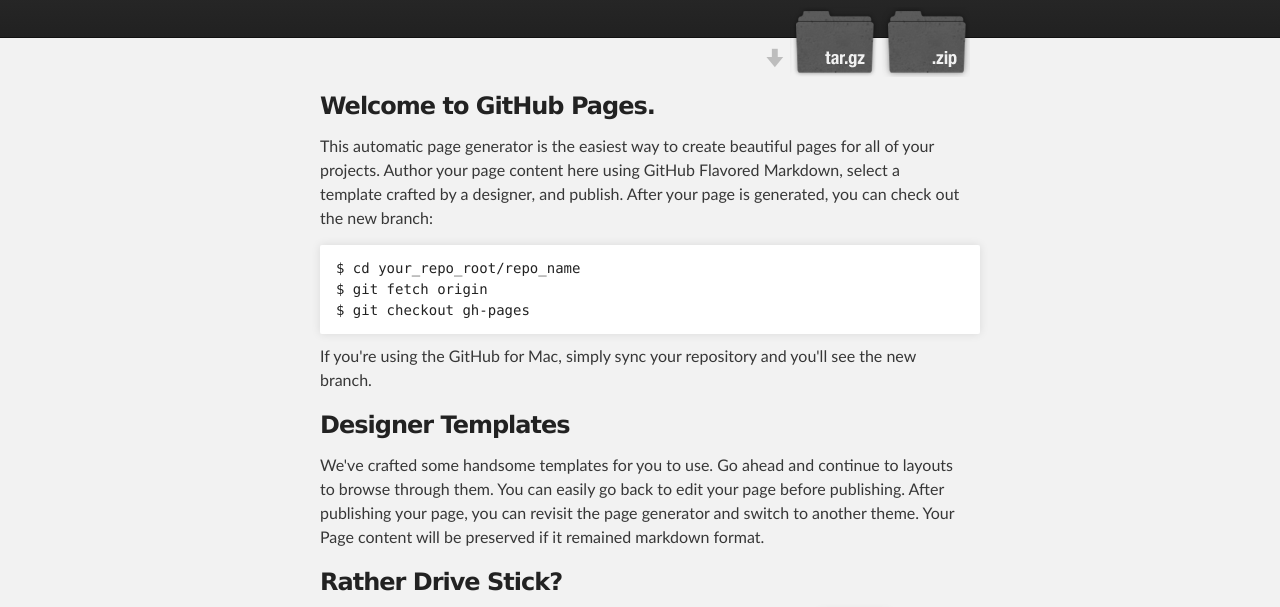
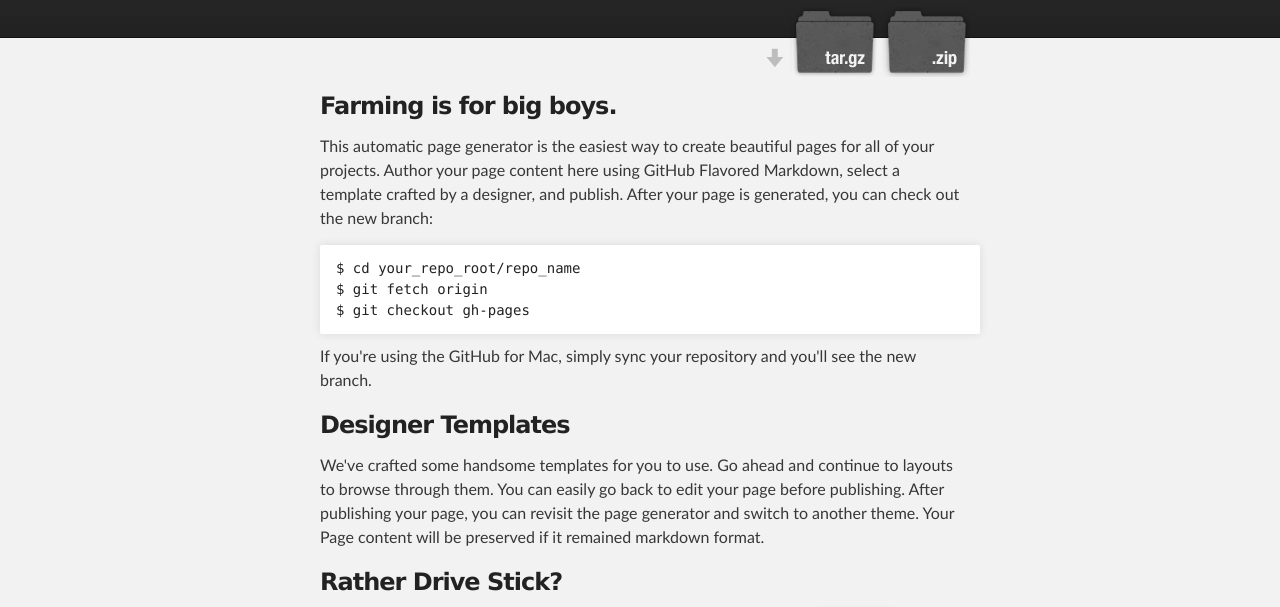
Before and after one commit to Ejb777/A-levelProject, a plain HTML site: page index.html in a window 1280 px wide. Shown: the part 136-743 px from the top of the page. Drawn offline with Linux system fonts and the light colour scheme.

Commit message:
html changed

```diff
--- a/index.html
+++ b/index.html
@@ -32,7 +32,7 @@
     <div id="main_content_wrap" class="outer">
       <section id="main_content" class="inner">
         <h3>
-<a name="welcome-to-github-pages" class="anchor" href="#welcome-to-github-pages"><span class="octicon octicon-link"></span></a>Welcome to GitHub Pages.</h3>
+<a name="welcome-to-github-pages" class="anchor" href="#welcome-to-github-pages"><span class="octicon octicon-link"></span></a>Farming is for big boys.</h3>
 
 <p>This automatic page generator is the easiest way to create beautiful pages for all of your projects. Author your page content here using GitHub Flavored Markdown, select a template crafted by a designer, and publish. After your page is generated, you can check out the new branch:</p>
 
```
